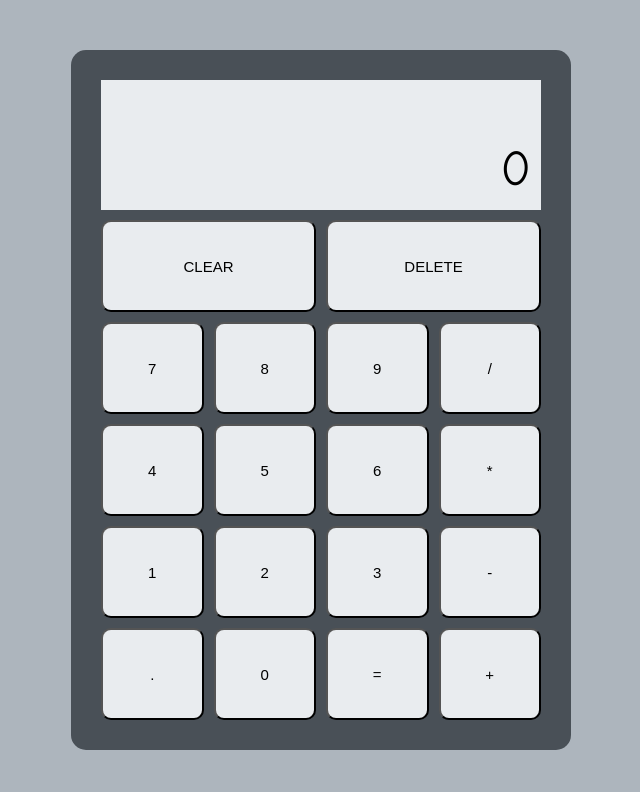
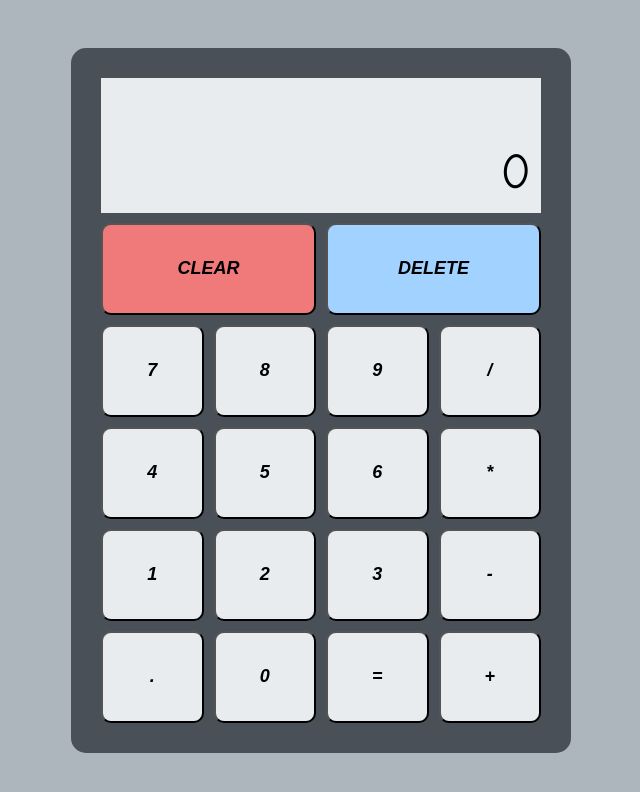
Before and after one commit to VinnyBui/Calculator, a plain HTML site: page index.html in a window 1280 px wide. Shown: the whole page, without its empty margins (319-959 px from the left). Drawn offline with Linux system fonts and the light colour scheme.

Commit message:
style changes

```diff
--- a/index.html
+++ b/index.html
@@ -13,8 +13,8 @@
         <div class="screen-output" id="current-out">0</div>
       </div>
       <div class="buttons">
-        <button class="btn btn-clear" onclick="action(this)">CLEAR</button>
-        <button class="btn btn-delete" onclick="action(this)">DELETE</button>
+        <button class="btn-clear" onclick="action(this)">CLEAR</button>
+        <button class="btn-delete" onclick="action(this)">DELETE</button>
         <button class="btn" onclick="action(this)">7</button>
         <button class="btn" onclick="action(this)">8</button>
         <button class="btn" onclick="action(this)">9</button>
--- a/styles.css
+++ b/styles.css
@@ -2,6 +2,8 @@
   --bg: #adb5bd;
   --calbg: #495057;
   --buttoncolor: #e9ecef;
+  --red: #f07979;
+  --blue: #a2d2ff;
 }
 
 * {
@@ -35,22 +37,27 @@ html, body {
 .screen {
   background-color: var(--buttoncolor);
   margin-bottom: 10px;
-  padding: 0 10px;
+  padding: 5px 10px 0px;
   display: flex;
   flex-direction: column;
 }
 
 button {
   cursor: pointer;
-  font-size: 15px;
+  font-size: 18px;
   border-radius: 10px;
+  font-style: oblique;
+  font-weight: bold;
 }
 
 .screen {
   text-align: right;
+  overflow: hidden;
 }
 .screen-history {
   height: 60px;
+  font-size: 25px;
+  font-weight: bold;
 }
 
 .screen-output {
@@ -68,12 +75,12 @@ button {
 
 .btn-clear {
   grid-column: 1/3;
-  background-color: var(--buttoncolor);
+  background-color: var(--red);
 }
 
 .btn-delete {
   grid-column: 3/5;
-  background-color: var(--buttoncolor);
+  background-color: var(--blue);
 }
 
 .btn {
```
